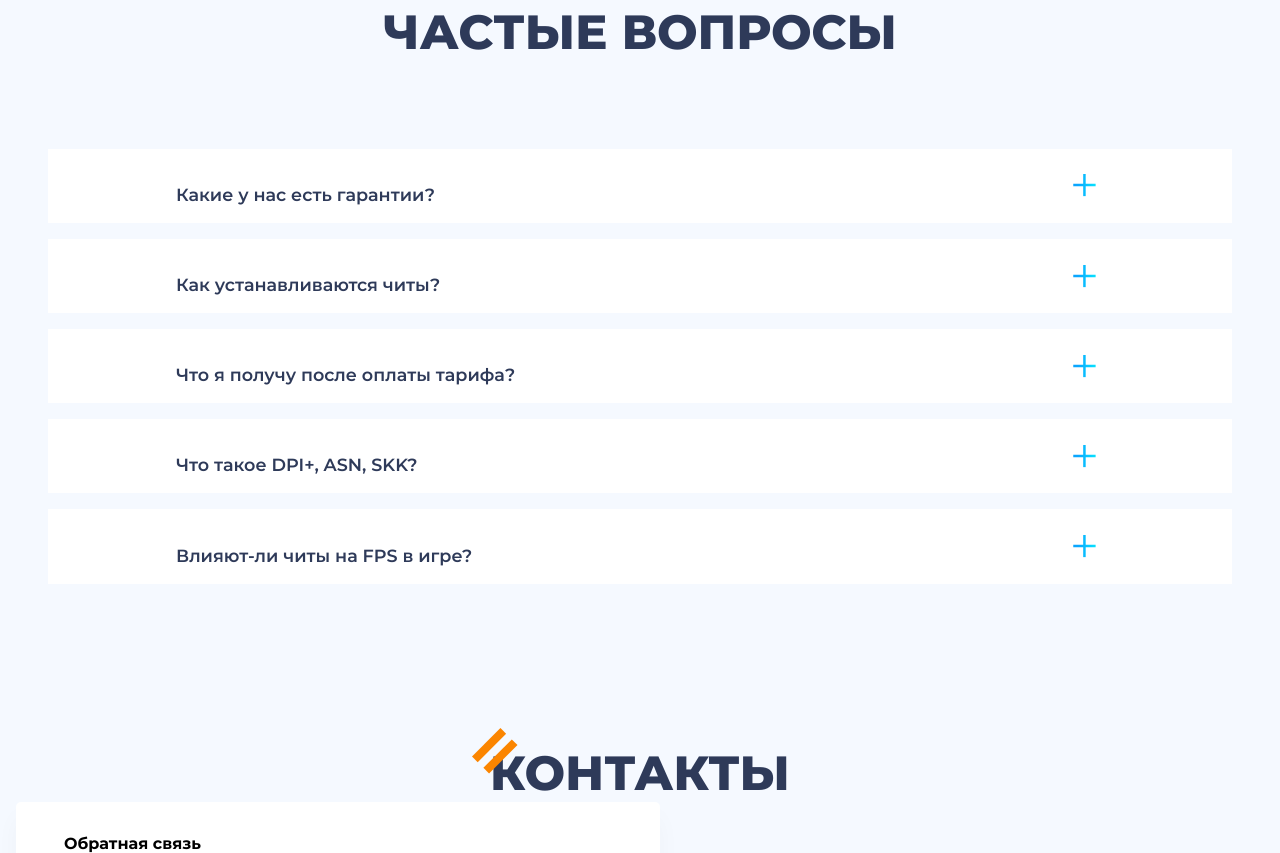
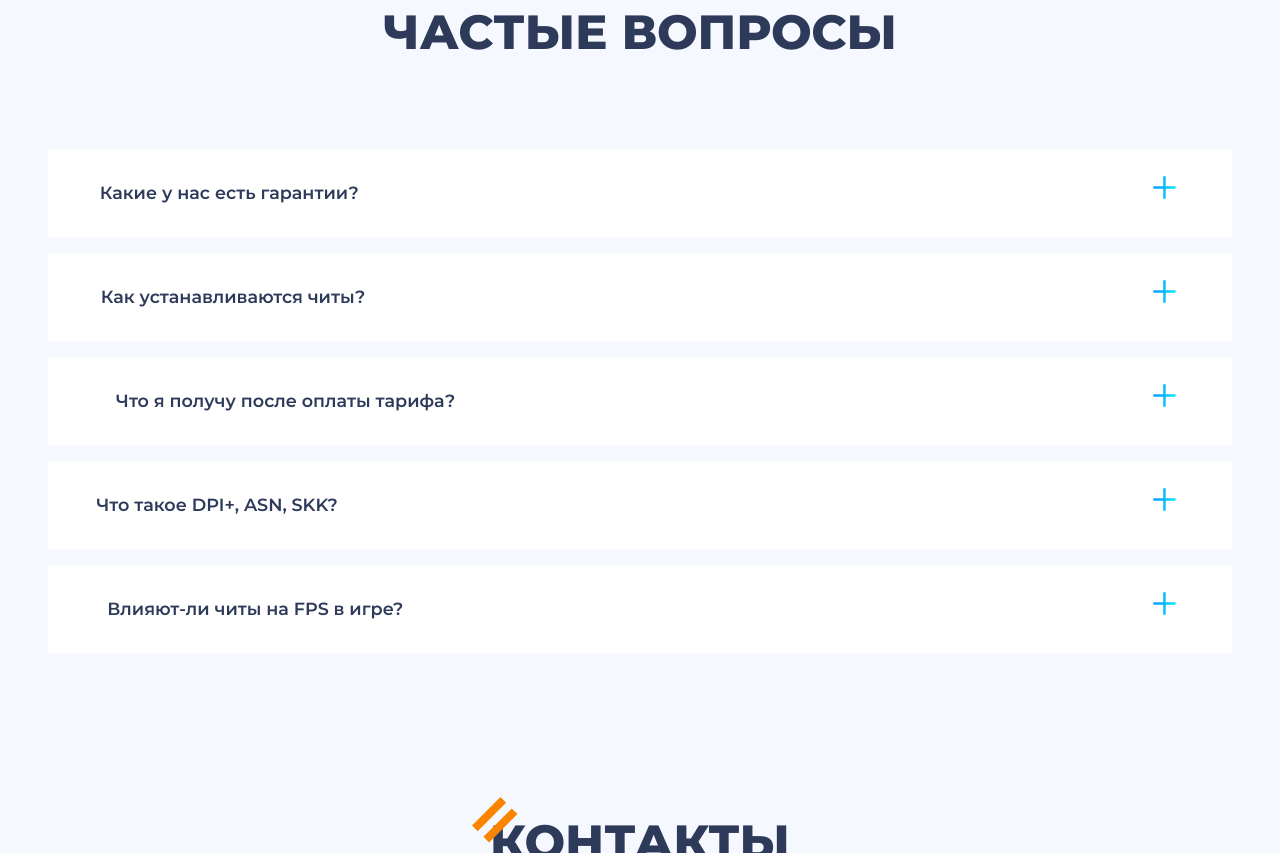
Before and after one commit to AlexPror/PUBG-landing, a website: page src/index.html in a window 1280 px wide. Shown: the part 3689-4542 px from the top of the page. Drawn offline with Linux system fonts and the light colour scheme.

Commit message:
add new accordion

```diff
--- a/src/index.html
+++ b/src/index.html
@@ -554,6 +554,7 @@
           </div>
         <div class="accordion-wrapper">
           <div class="accordion-label">Какие у нас есть гарантии? </div>
+          <img src="/src/icons/faq/plus.svg" alt="" class="accordion-label-icon">
           <div class="accordion-content">
             <div class="accordion-divider"></div><p>Мы официальные диллеры данного чита. Нам доверяет огромное количество людей. Также, Вы
               можете посмотреть представленные скриншоты читов выше.</p>
@@ -561,7 +562,8 @@
         </div>
 
         <div class="accordion-wrapper">
-          <div class="accordion-label">Как устанавливаются читы? </div>
+          <div class="accordion-label">Как устанавливаются читы?</div>
+          <img src="/src/icons/faq/plus.svg" alt="" class="accordion-label-icon">
           <div class="accordion-content">
             <p>Мы официальные диллеры данного чита. Нам доверяет огромное количество людей. Также, Вы
               можете посмотреть представленные скриншоты читов выше.</p>
@@ -569,7 +571,8 @@
         </div>
 
         <div class="accordion-wrapper">
-          <div class="accordion-label">Что я получу после оплаты тарифа? </div>
+          <div class="accordion-label">Что я получу после оплаты тарифа?</div>
+          <img src="/src/icons/faq/plus.svg" alt="" class="accordion-label-icon">
           <div class="accordion-content">
             <p>Мы официальные диллеры данного чита. Нам доверяет огромное количество людей. Также, Вы
               можете посмотреть представленные скриншоты читов выше.</p>
@@ -578,6 +581,7 @@
 
         <div class="accordion-wrapper">
           <div class="accordion-label">Что такое DPI+, ASN, SKK? </div>
+          <img src="/src/icons/faq/plus.svg" alt="" class="accordion-label-icon">
           <div class="accordion-content">
             <p>Мы официальные диллеры данного чита. Нам доверяет огромное количество людей. Также, Вы
               можете посмотреть представленные скриншоты читов выше.</p>
@@ -586,6 +590,7 @@
 
         <div class="accordion-wrapper">
           <div class="accordion-label">Влияют-ли читы на FPS в игре? </div>
+          <img src="/src/icons/faq/plus.svg" alt="" class="accordion-label-icon">
           <div class="accordion-content">
             <p>Мы официальные диллеры данного чита. Нам доверяет огромное количество людей. Также, Вы
               можете посмотреть представленные скриншоты читов выше.</p>
--- a/src/scss/blocks/_accordion.scss
+++ b/src/scss/blocks/_accordion.scss
@@ -3,18 +3,18 @@
   align-items: center;
   justify-content: center;
   background: #F5F9FF;
+  // position: relative;
   padding-bottom: 3rem;
 }
 
 .accordion-wrapper {
   display: flex;
-  align-items: center;
+  align-items: flex-start;
   justify-content: center;
   flex-direction: column;
   margin: 1rem 2rem;
   background: #FFF;
-  padding: 2.2rem 0 2rem 2rem;
-
+  position: relative;
 }
 
 .accordion-title {
@@ -39,19 +39,17 @@
   color: #2E3A59;
   font-size: 1.1rem;
   font-weight: 600;
-  width: 60rem;
-  height: 7px;
   list-style: none;
   cursor: pointer;
-  position: relative;
+  position: absolute;
+  transform: translateX(20%);
 
-  &:before {
-    content:url(/src/icons/faq/plus.svg);
-    top: 50%;
-    right: 2.5rem;
-    transform: translateY(-50%);
-    position: absolute;
-  }
+}
+
+.accordion-label-icon {
+  top: 31%;
+  right: 3.5rem;
+  position: absolute;
 }
 
 .accordion-content {
@@ -62,20 +60,15 @@
   overflow-y: auto;
   border-left: 0.1rem solid #0AA6FE;
   padding-left: 1rem;
-
+  margin: 3.5rem 0 2rem 2rem;
+  margin-bottom: 2rem;
+  color: #727272;
+  font-size: 1rem;
+  font-weight: 400;
+  line-height: 2rem;
   .active & {
     height: auto;
   }
-}
-
-.accordeon-divider {
-  width: 4rem;
-  height: 0.2rem;
-  padding: 0.2rem;
-  transform: rotate(90deg);
-  background: linear-gradient(121deg, #0AA6FE 31.33%, #05FFFF 101.79%);
-  top: 1rem;
-  left: 2%;
 }
 
 .accordion-link {
```
Also changed, not shown: src/css/style.min.css, 1 other file.
